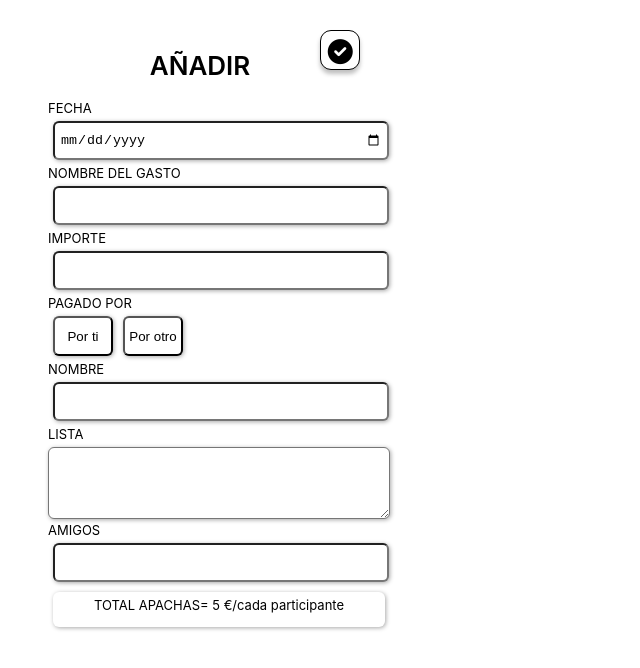
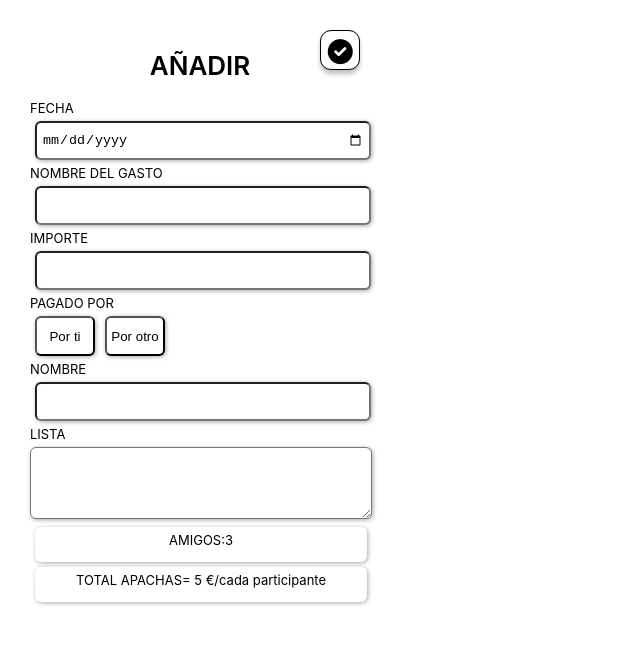
Before and after one commit to candymd/appaches, a React (Create React App) app in the folder frontend/: page /form in a window 1280 px wide. Shown: the top 668 px of the page, without its empty margins (0-640 px from the left). Built offline with nearby package versions, Linux system fonts and the light colour scheme; no server answers.

Commit message:
eliminado input amigos y editada posicion de formulario

```diff
--- a/frontend/src/components/Form/Form.css
+++ b/frontend/src/components/Form/Form.css
@@ -42,7 +42,7 @@ h1{
     position: fixed;
     width: 140px;
     height: 16px;
-    left: 48px;
+    left: 30px;
     top: 100px;
 
 }
--- a/frontend/src/components/Form/Form.js
+++ b/frontend/src/components/Form/Form.js
@@ -34,10 +34,7 @@ return (
                     <textarea  className="text"></textarea>
                 </div>
                 <div>
-                    <label htmlFor="">AMIGOS</label>
-                    <input type="text" name="username" className="input"/>
-                </div>
-                <div>
+                    <p className="input">AMIGOS:3</p>
                     <p className="input">TOTAL APACHAS= 5 €/cada participante</p>
                 </div>
             </div>
```
